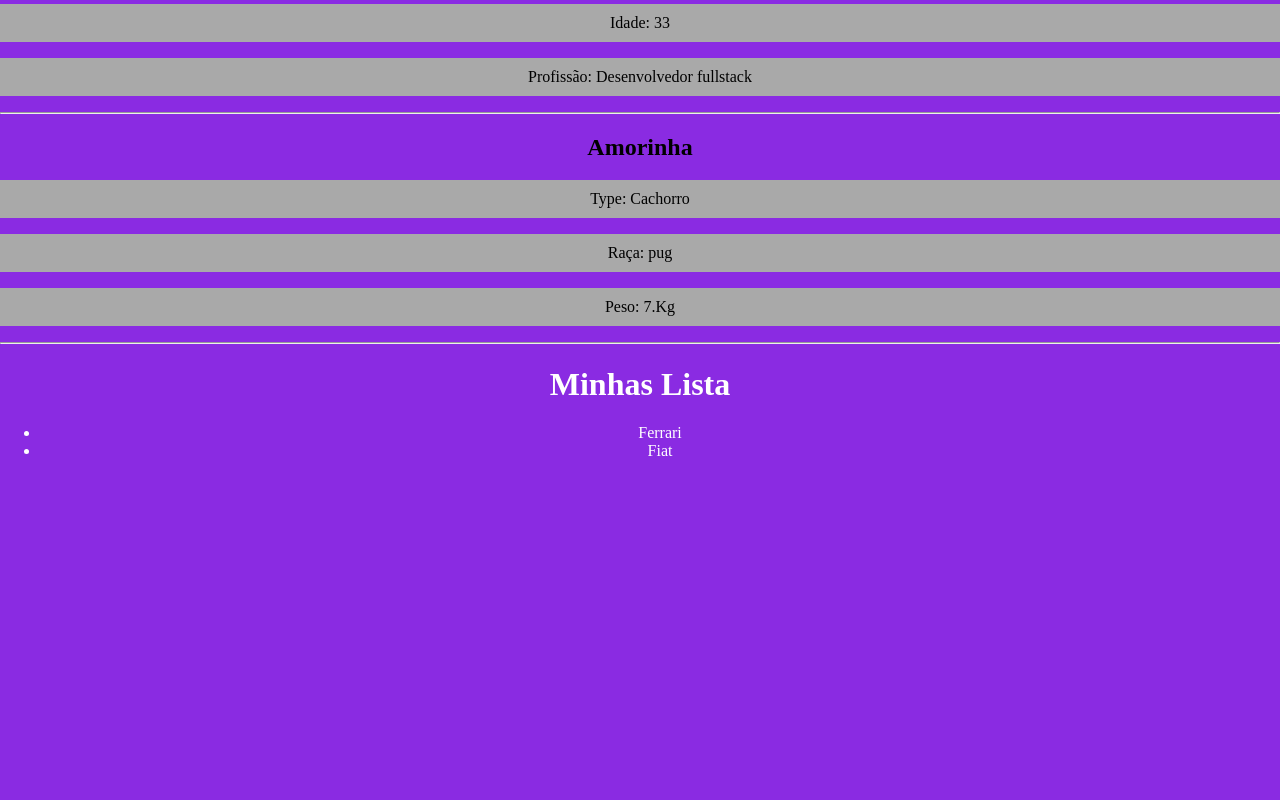
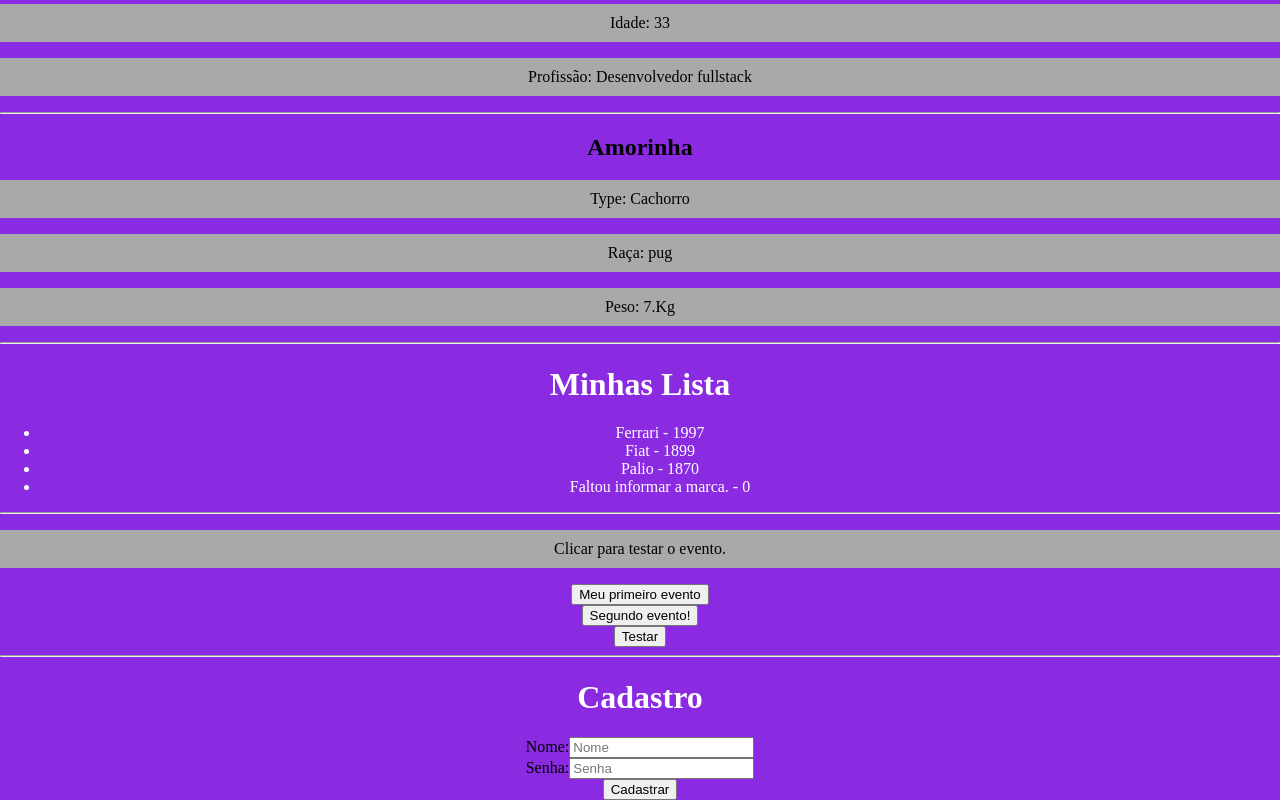
Before and after one commit to Christian-Lopes/projeto-front-end, a React (Create React App) app in the folder estudos-react/: page / in a window 1280 px wide. Shown: the part 569-1369 px from the top of the page. Before the commit the page ends 1045 px from the top, so only its background shows below. Built offline with nearby package versions, Linux system fonts and the light colour scheme.

Commit message:
Eventos com props

```diff
--- a/estudos-react/src/App.js
+++ b/estudos-react/src/App.js
@@ -3,6 +3,8 @@ import HelloWorld from "./components/HelloWorld";
 import Pessoa from "./components/Pessoa";
 import Pet from "./components/Pet";
 import List from "./components/List";
+import Evento from "./components/Evento";
+import Form from "./components/Form";
 
 function App() {
   const name = "Christian Lopes";
@@ -41,6 +43,10 @@ function App() {
       />
       <hr></hr>
       <List />
+      <hr></hr>
+      <Evento />
+      <hr></hr>
+      <Form />
     </div>
   );
 }
--- /dev/null
+++ b/estudos-react/src/components/Button.js
@@ -0,0 +1,9 @@
+function Button(props) {
+  return (
+    <div>
+      <button onClick={props.evento}>{props.text}</button>
+    </div>
+  );
+}
+
+export default Button;
--- /dev/null
+++ b/estudos-react/src/components/Evento.js
@@ -0,0 +1,22 @@
+import Button from "./Button";
+
+function Evento() {
+  function meuEvento() {
+    console.log("Opá fui ativado!");
+  }
+
+  function thisEvent() {
+    console.log("Outro evento.");
+  }
+
+  return (
+    <>
+      <p>Clicar para testar o evento.</p>
+      <Button evento={meuEvento} text="Meu primeiro evento" />
+      <Button evento={thisEvent} text="Segundo evento!" />
+      <button onClick={meuEvento}>Testar</button>
+    </>
+  );
+}
+
+export default Evento;
--- /dev/null
+++ b/estudos-react/src/components/Form.js
@@ -0,0 +1,45 @@
+import { useState } from "react";
+
+function Form() {
+  function cadastraUsuario(e) {
+    e.preventDefault();
+    console.log(nome);
+    console.log(password);
+  }
+
+  const [nome, setName] = useState();
+  const [password, setPassword] = useState();
+
+  return (
+    <div>
+      <h1>Cadastro</h1>
+      <form onSubmit={cadastraUsuario}>
+        <div>
+          <label htmlFor="name">Nome:</label>
+          <input
+            type="text"
+            id="name"
+            name="name"
+            placeholder="Nome"
+            onChange={(e) => setName(e.target.value)}
+          />
+        </div>
+        <div>
+          <label htmlFor="name">Senha:</label>
+          <input
+            type="password"
+            id="password"
+            name="password"
+            placeholder="Senha"
+            onChange={(e) => setPassword(e.target.value)}
+          />
+        </div>
+        <div>
+          <input type="submit" value="Cadastrar"></input>
+        </div>
+      </form>
+    </div>
+  );
+}
+
+export default Form;
--- a/estudos-react/src/components/Item.js
+++ b/estudos-react/src/components/Item.js
@@ -1,11 +1,25 @@
-import styles from './Item.module.css';
+import PropTypes from 'prop-types'
 
-function Item({marca}){
-    return (
-        <>
-            <li className='Item'>{ marca }</li>
-        </>
-    )
+import styles from "./Item.module.css";
+
+function Item({ marca, lancamento }) {
+  return (
+    <>
+      <li className="Item">
+        {marca} - {lancamento}
+      </li>
+    </>
+  );
+}
+
+Item.propTypes = {
+    marca: PropTypes.string.isRequired,
+    lancamento: PropTypes.number.isRequired,
+}
+
+Item.defaultProps = {
+    marca: 'Faltou informar a marca.',
+    lancamento: 0,
 }
 
 export default Item;
--- a/estudos-react/src/components/List.js
+++ b/estudos-react/src/components/List.js
@@ -5,8 +5,10 @@ function List() {
     <>
       <h1>Minhas Lista</h1>
       <ul>
-        <Item marca="Ferrari" />
-        <Item marca="Fiat" />
+        <Item marca="Ferrari" lancamento={1997}/>
+        <Item marca="Fiat" lancamento={1899}/>
+        <Item marca="Palio" lancamento={1870} />
+        <Item />
       </ul>
     </>
   );
```
